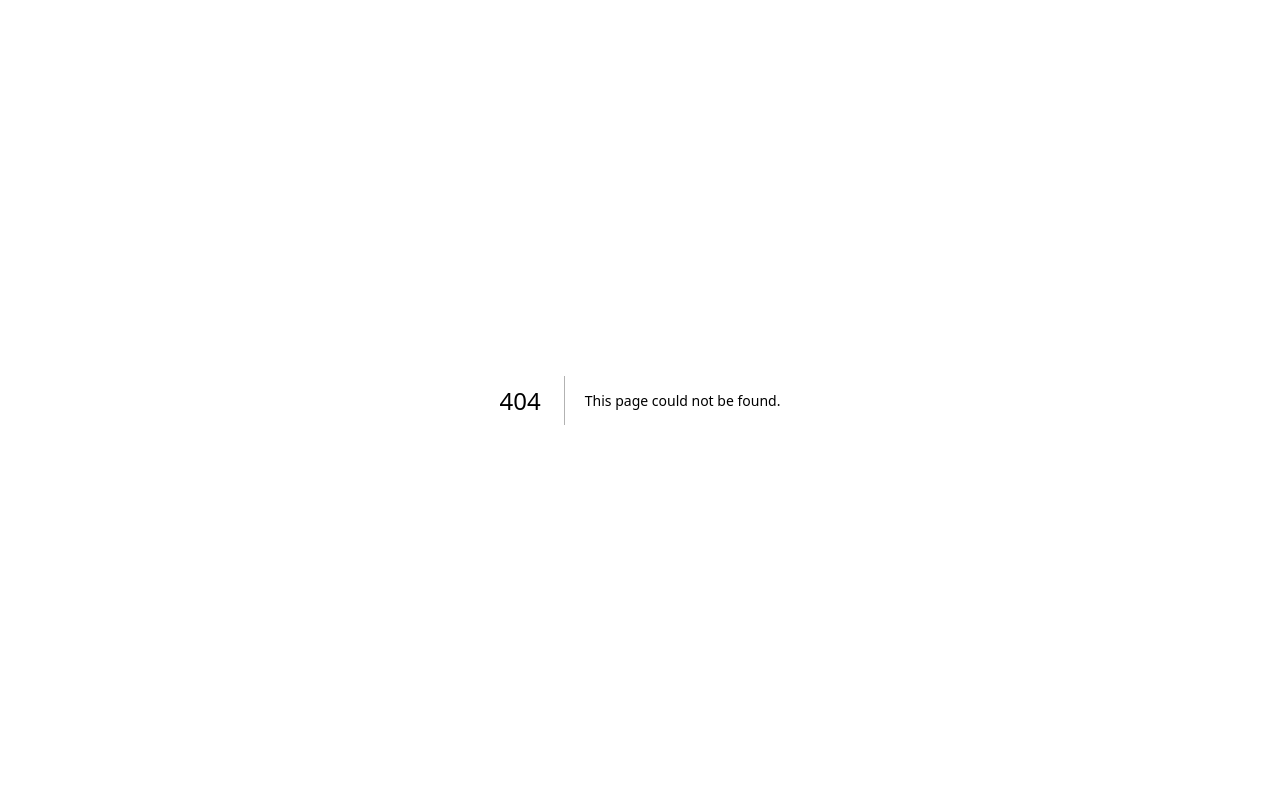
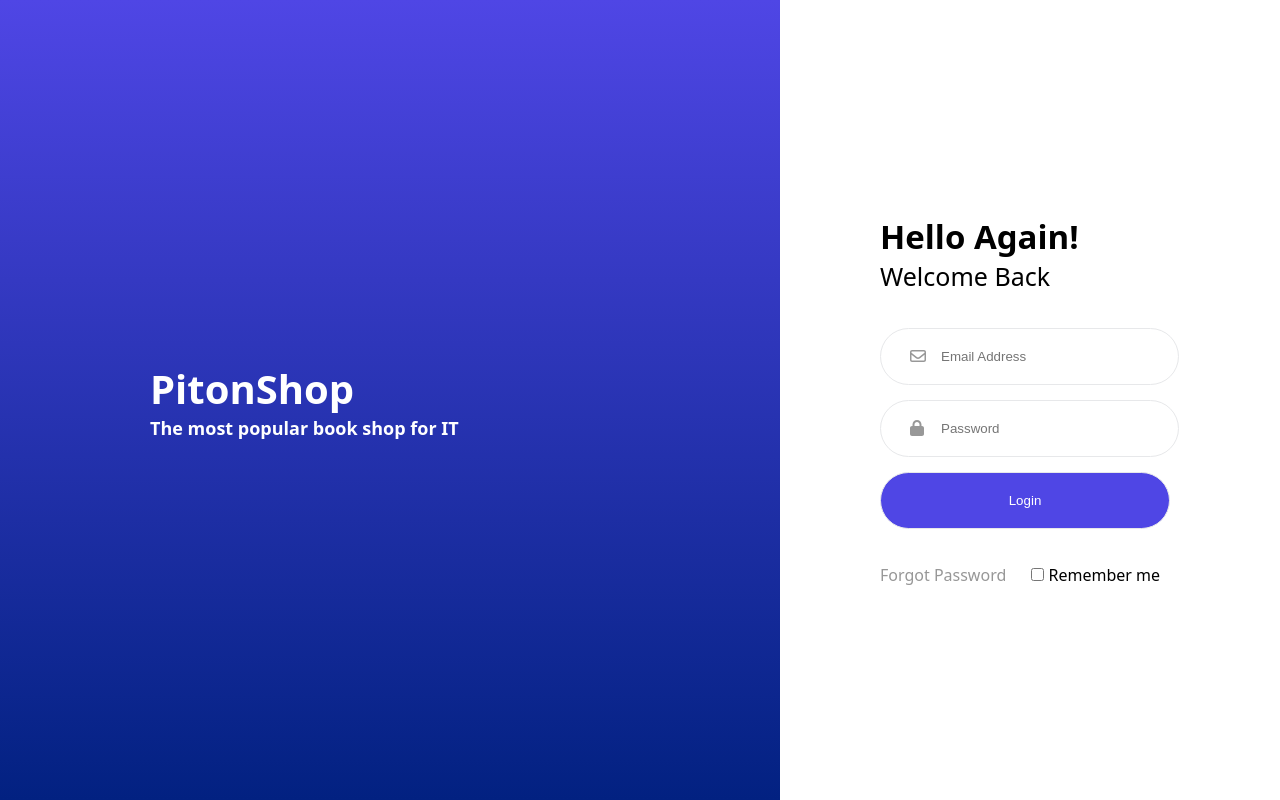
Before and after one commit to doganeraylin/product-catalog, a Next.js app: page /login in a window 1280 px wide. Before the commit this address had no page. Built offline with nearby package versions, Linux system fonts and the light colour scheme.

Commit message:
created login page

```diff
--- /dev/null
+++ b/pages/login/index.js
@@ -0,0 +1,9 @@
+import Login from "../../components/Login/Login"
+
+const login = () => {
+    return (
+        <Login />
+    )
+}
+
+export default login
```
